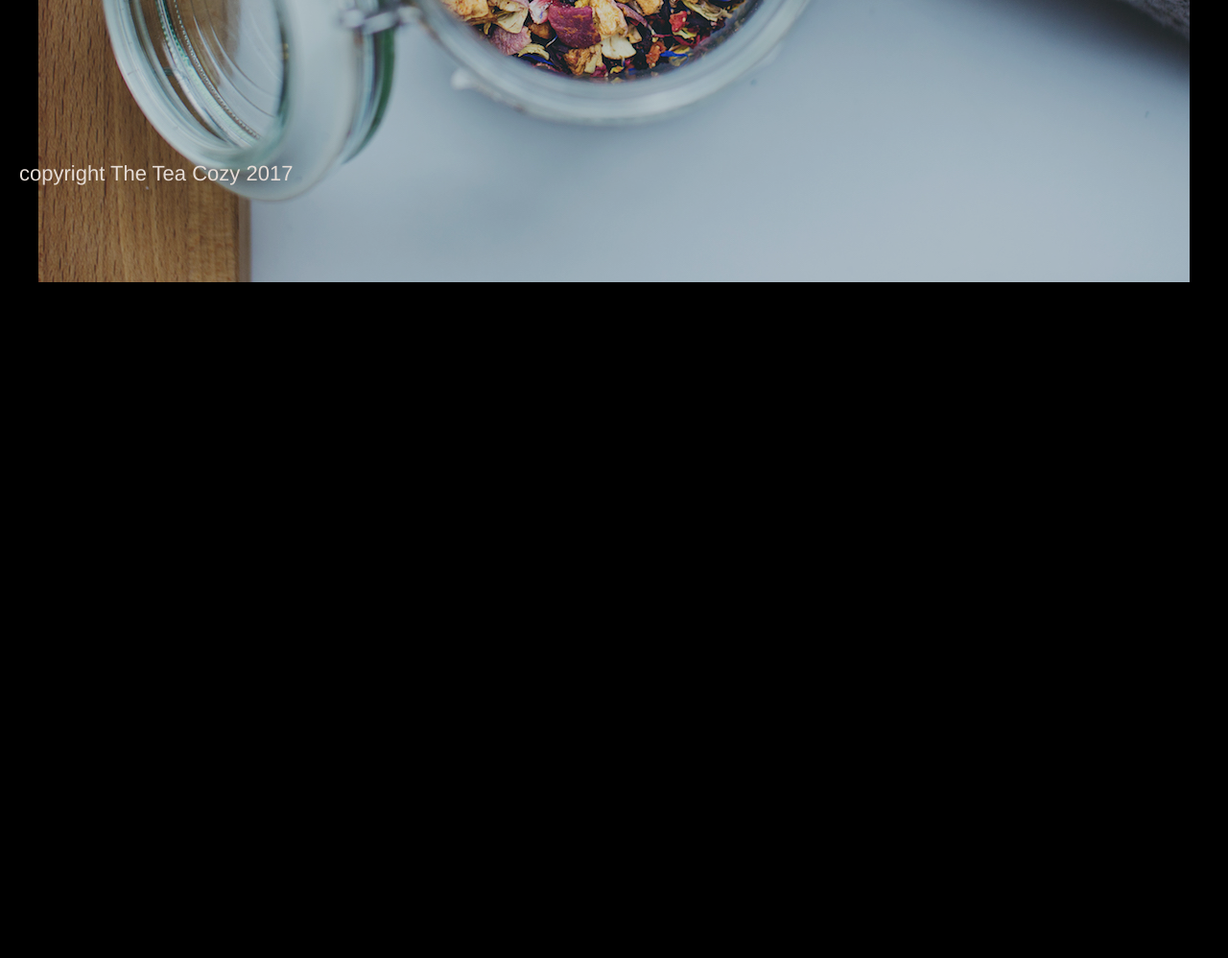
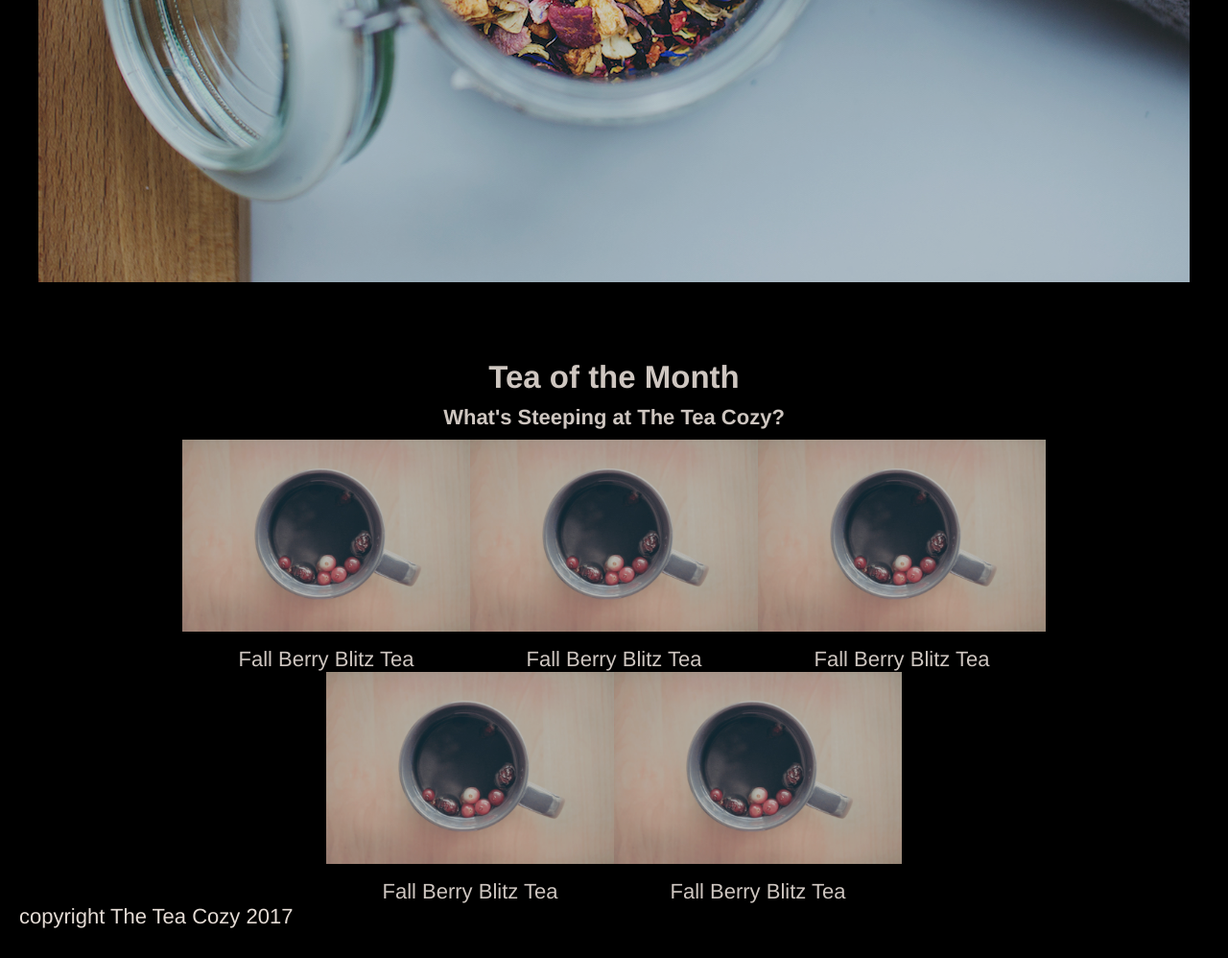
Before and after one commit to Damiansebastians/Template-TeaCozy, a plain HTML site: page index.html in a window 1280 px wide. Shown: the part 576-1574 px from the top of the page at 96% size. Before the commit the page ends 876 px from the top, so only its background shows below. Drawn offline with Linux system fonts and the light colour scheme.

Commit message:
Actualización 3.0

```diff
--- a/index.html
+++ b/index.html
@@ -28,6 +28,33 @@
                 <h4>Handpicked, Artisanally Curated, Free Range, Sustainable, Small Batch, Fair Trade, Organic Tea</h4>
             </div>
         </section>
+        <article class="encabezado">
+            <h2>Tea of the Month</h2>
+            <h4>What's Steeping at The Tea Cozy?</h4>
+        </article>
+        <section class="gallery">
+            <div>
+                <img src="img/img-berryblitz.jpg" alt="">
+                <p>Fall Berry Blitz Tea</p>
+            </div>
+            <div>
+                <img src="img/img-berryblitz.jpg" alt="">
+                <p>Fall Berry Blitz Tea</p>
+            </div>
+            <div>
+                <img src="img/img-berryblitz.jpg" alt="">
+                <p>Fall Berry Blitz Tea</p>
+            </div>
+            <div>
+                <img src="img/img-berryblitz.jpg" alt="">
+                <p>Fall Berry Blitz Tea</p>
+            </div>
+            <div>
+                <img src="img/img-berryblitz.jpg" alt="">
+                <p>Fall Berry Blitz Tea</p>
+            </div>
+
+        </section>
     </main>
     <footer>
         <p>copyright The Tea Cozy 2017</p>
--- a/style.css
+++ b/style.css
@@ -12,6 +12,12 @@
     background-color: black;
     opacity: 0.9;
     text-align: center;
+}
+
+main{
+    display: flex;
+    flex-direction: column;
+    align-items: center;
 }
 
 /* HEADER */
@@ -73,10 +79,34 @@
 
 }
 
+.encabezado{
+    position: relative;
+    margin-top: 250px;
+    width: 100%;
+    text-align: center;
+}
+
+/* GALLERY */
+
+.gallery{
+    width: 1000px;
+    display: flex;
+    justify-content: center;
+    flex-wrap: wrap;
+
+}
+
+.gallery img{
+    height: 200px;
+    width: 300px;
+    padding-bottom: 10px;
+}
+
 /* FOOTER */
 
 footer{
-    position: absolute;
+    position: relative;
+    margin-top: 30px;
     bottom: 30px;
     left: 20px;
     text-align: left;
```
